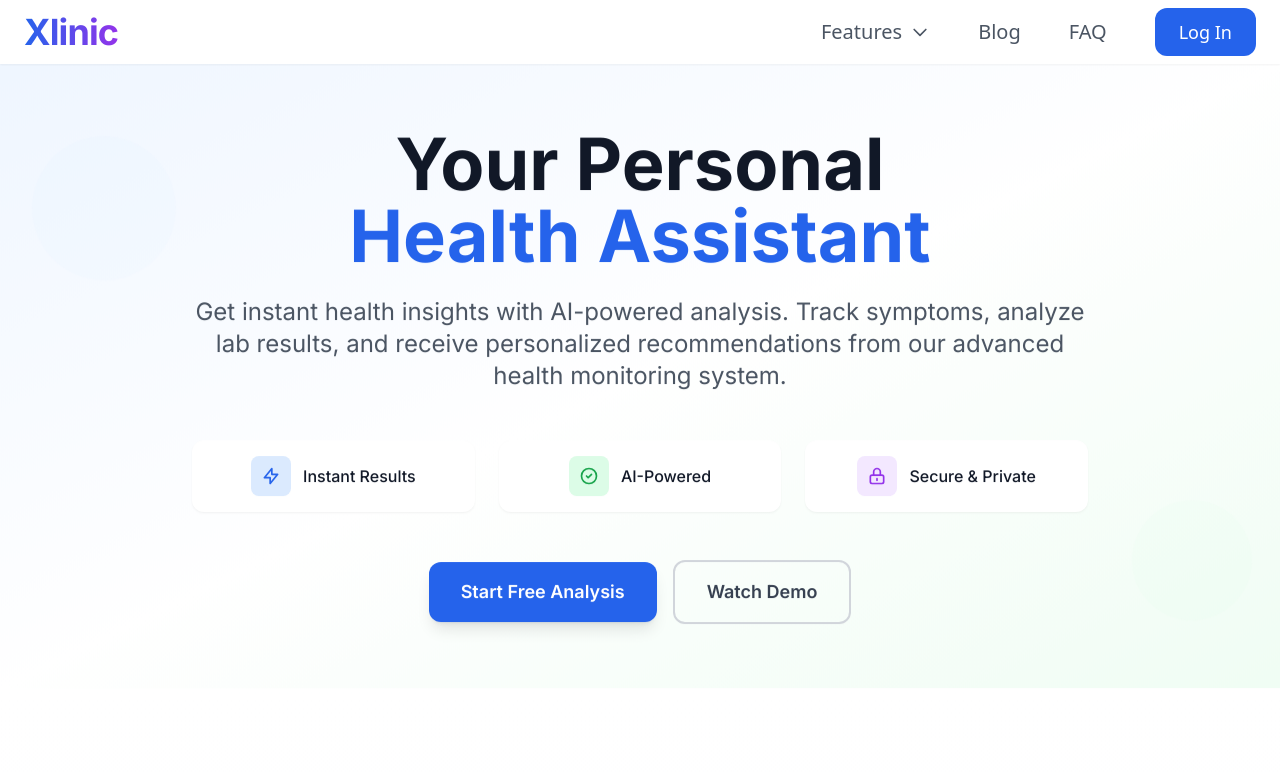
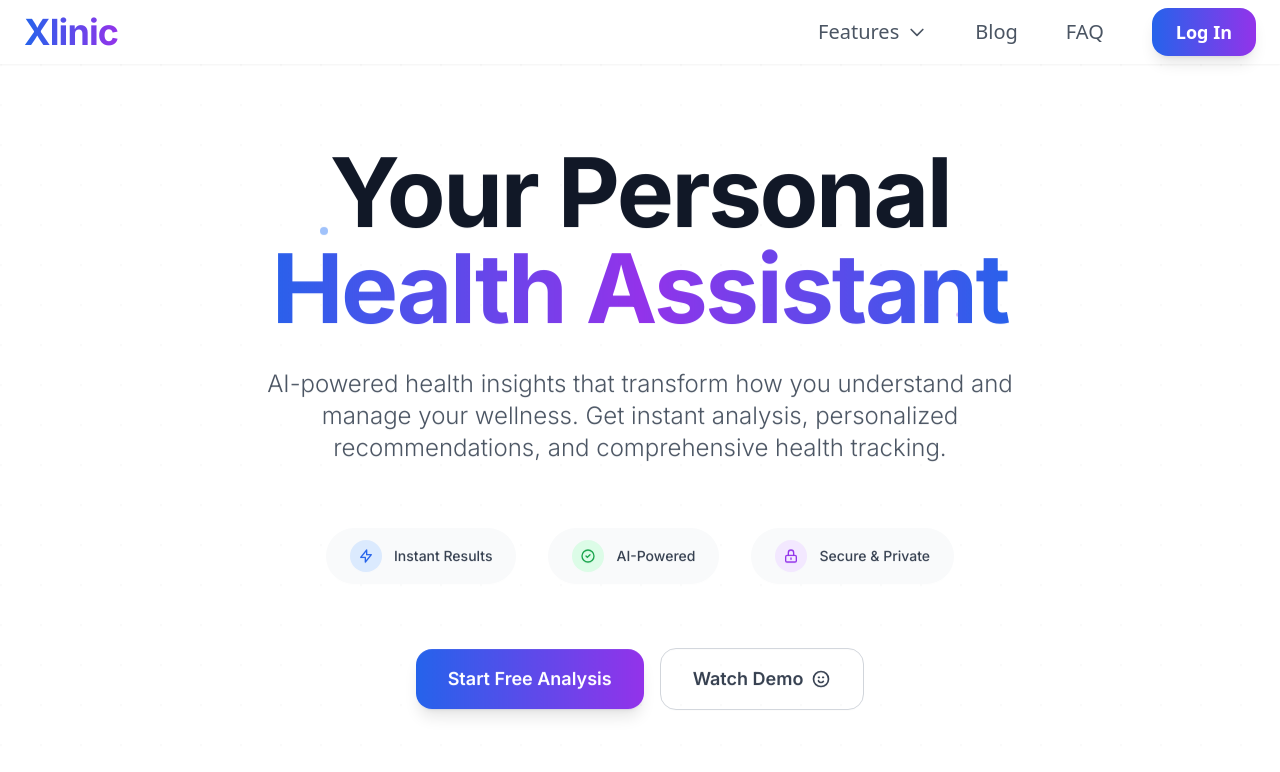
Before and after one commit to recaicelik/xlinic-web, a Next.js app: page / in a window 1280 px wide. Shown: the top 772 px of the page. Built offline with nearby package versions, Linux system fonts and the light colour scheme.

Commit message:
Lets go 2

```diff
--- a/src/components/layout/Header.tsx
+++ b/src/components/layout/Header.tsx
@@ -17,10 +17,6 @@ const features = [
   {
     name: 'Skin Analysis',
     href: '#skin-analysis',
-  },
-  {
-    name: 'Medication Reminders',
-    href: '#medication',
   },
   {
     name: 'Health Reports',
@@ -285,15 +281,13 @@ export const Header = () => {
             {/* Login Button */}
             <Link href="/auth">
               <motion.button
-                className="px-6 py-2.5 bg-blue-600 text-white text-lg font-medium rounded-xl hover:bg-blue-700 transition-all duration-200 hover:shadow-lg"
+                className="group relative px-6 py-2.5 bg-gradient-to-r from-blue-600 to-purple-600 text-white text-lg font-semibold rounded-2xl hover:from-blue-700 hover:to-purple-700 transition-all duration-300 shadow-lg hover:shadow-xl"
                 style={{ fontFamily: 'system-ui' }}
-                whileHover={{
-                  scale: 1.05,
-                  boxShadow: "0 10px 25px -5px rgba(59, 130, 246, 0.4)"
-                }}
-                whileTap={{ scale: 0.95 }}
+                whileHover={{ scale: 1.02 }}
+                whileTap={{ scale: 0.98 }}
               >
-                Log In
+                <span className="relative z-10">Log In</span>
+                <div className="absolute inset-0 bg-gradient-to-r from-blue-700 to-purple-700 rounded-2xl opacity-0 group-hover:opacity-100 transition-opacity duration-300" />
               </motion.button>
             </Link>
           </motion.div>
@@ -406,12 +400,13 @@ export const Header = () => {
                 >
                   <Link href="/auth">
                     <motion.button
-                      className="w-full px-6 py-3 bg-blue-600 text-white text-lg font-medium rounded-xl hover:bg-blue-700 transition-all duration-200 hover:shadow-lg"
+                      className="group relative w-full px-6 py-3 bg-gradient-to-r from-blue-600 to-purple-600 text-white text-lg font-semibold rounded-2xl hover:from-blue-700 hover:to-purple-700 transition-all duration-300 shadow-lg hover:shadow-xl"
                       style={{ fontFamily: 'system-ui' }}
                       whileHover={{ scale: 1.02 }}
                       whileTap={{ scale: 0.98 }}
                     >
-                      Log In
+                      <span className="relative z-10">Log In</span>
+                      <div className="absolute inset-0 bg-gradient-to-r from-blue-700 to-purple-700 rounded-2xl opacity-0 group-hover:opacity-100 transition-opacity duration-300" />
                     </motion.button>
                   </Link>
                 </motion.div>
--- a/src/components/sections/HeroSection.tsx
+++ b/src/components/sections/HeroSection.tsx
@@ -3,222 +3,151 @@
 import { motion } from "framer-motion";
 import Link from "next/link";
 
-// Text reveal animation
-const textReveal = {
-  hidden: { opacity: 0, y: 50 },
-  visible: {
-    opacity: 1,
-    y: 0,
-    transition: {
-      duration: 0.8,
-      ease: "easeOut"
-    }
-  }
-};
-
-// Stagger animation for benefits
-const benefitsStagger = {
-  hidden: { opacity: 0 },
-  visible: {
-    opacity: 1,
-    transition: {
-      staggerChildren: 0.2,
-      delayChildren: 0.3
-    }
-  }
-};
-
-// Individual benefit animation
-const benefitItem = {
-  hidden: { opacity: 0, scale: 0.8, y: 20 },
-  visible: {
-    opacity: 1,
-    scale: 1,
-    y: 0,
-    transition: {
-      duration: 0.5,
-      ease: "easeOut"
-    }
-  }
-};
-
 export const HeroSection = () => {
   return (
-    <section className="relative py-16 bg-gradient-to-br from-blue-50 via-white to-green-50 dark:from-gray-900 dark:via-gray-800 dark:to-gray-900 overflow-hidden">
-      {/* Animated Background Elements */}
-      <motion.div
-        className="absolute inset-0"
-        initial={{ opacity: 0 }}
-        animate={{ opacity: 1 }}
-        transition={{ duration: 2 }}
-      >
+    <section className="relative min-h-[80vh] flex items-center justify-center bg-white dark:bg-gray-900 overflow-hidden">
+      {/* Subtle Background Pattern */}
+      <div className="absolute inset-0 opacity-[0.02] dark:opacity-[0.05]">
+        <div className="absolute inset-0" style={{
+          backgroundImage: `radial-gradient(circle at 1px 1px, #000 1px, transparent 0)`,
+          backgroundSize: '40px 40px'
+        }} />
+      </div>
+
+      {/* Floating Elements - Minimal */}
+      <div className="absolute inset-0 pointer-events-none">
         <motion.div
-          className="absolute top-20 left-10 w-32 h-32 bg-blue-200 rounded-full opacity-5"
+          className="absolute top-1/4 left-1/4 w-2 h-2 bg-blue-500 rounded-full opacity-20"
           animate={{
-            scale: [1, 1.2, 1],
-            rotate: [0, 180, 360],
+            y: [0, -20, 0],
+            opacity: [0.2, 0.5, 0.2]
           }}
           transition={{
-            duration: 20,
+            duration: 4,
             repeat: Infinity,
-            ease: "linear"
+            ease: "easeInOut"
           }}
         />
         <motion.div
-          className="absolute bottom-20 right-10 w-24 h-24 bg-green-200 rounded-full opacity-5"
+          className="absolute top-1/3 right-1/4 w-1 h-1 bg-purple-500 rounded-full opacity-30"
           animate={{
-            scale: [1, 1.3, 1],
-            rotate: [360, 180, 0],
+            y: [0, 15, 0],
+            opacity: [0.3, 0.6, 0.3]
           }}
           transition={{
-            duration: 15,
+            duration: 3,
             repeat: Infinity,
-            ease: "linear"
+            ease: "easeInOut",
+            delay: 1
           }}
         />
-      </motion.div>
+        <motion.div
+          className="absolute bottom-1/3 left-1/3 w-1.5 h-1.5 bg-green-500 rounded-full opacity-25"
+          animate={{
+            y: [0, -10, 0],
+            opacity: [0.25, 0.5, 0.25]
+          }}
+          transition={{
+            duration: 5,
+            repeat: Infinity,
+            ease: "easeInOut",
+            delay: 2
+          }}
+        />
+      </div>
 
-      <div className="relative max-w-7xl mx-auto px-4 sm:px-6 lg:px-8">
+      <div className="relative max-w-6xl mx-auto px-6 py-20">
         <div className="text-center">
-          {/* Main Headline with Text Reveal */}
-          <motion.div
-            initial="hidden"
-            animate="visible"
-            variants={textReveal}
-            className="mb-6"
-          >
-            <motion.h1
-              className="text-4xl sm:text-5xl md:text-6xl lg:text-7xl font-bold text-gray-900 dark:text-white mb-6 leading-tight"
-            >
-              <motion.span
-                initial={{ opacity: 0, x: -50 }}
-                animate={{ opacity: 1, x: 0 }}
-                transition={{ duration: 0.8, delay: 0.2 }}
-                className="block"
-              >
-                Your Personal
-              </motion.span>
-              <motion.span
-                initial={{ opacity: 0, x: 50 }}
-                animate={{ opacity: 1, x: 0 }}
-                transition={{ duration: 0.8, delay: 0.4 }}
-                className="block text-blue-600 dark:text-blue-400"
-              >
-                Health Assistant
-              </motion.span>
-            </motion.h1>
-          </motion.div>
-
-          {/* Subtitle with Fade In */}
-          <motion.p
-            initial={{ opacity: 0, y: 30 }}
-            animate={{ opacity: 1, y: 0 }}
-            transition={{ duration: 0.8, delay: 0.6 }}
-            className="text-xl sm:text-2xl text-gray-600 dark:text-gray-300 max-w-4xl mx-auto mb-12 leading-relaxed"
-          >
-            Get instant health insights with AI-powered analysis. Track symptoms, analyze lab results, and receive personalized recommendations from our advanced health monitoring system.
-          </motion.p>
-
-          {/* Key Benefits with Stagger Animation */}
-          <motion.div
-            initial="hidden"
-            animate="visible"
-            variants={benefitsStagger}
-            className="grid grid-cols-1 md:grid-cols-3 gap-6 max-w-4xl mx-auto mb-12"
-          >
-            <motion.div
-              variants={benefitItem}
-              whileHover={{
-                scale: 1.05,
-                y: -5,
-                transition: { duration: 0.2 }
-              }}
-              className="flex items-center justify-center gap-3 p-4 bg-white dark:bg-gray-800 rounded-xl shadow-sm hover:shadow-lg transition-shadow duration-300"
-            >
-              <motion.div
-                className="w-10 h-10 bg-blue-100 dark:bg-blue-900/30 rounded-lg flex items-center justify-center"
-                whileHover={{ rotate: 360 }}
-                transition={{ duration: 0.5 }}
-              >
-                <svg className="w-5 h-5 text-blue-600 dark:text-blue-400" fill="none" stroke="currentColor" viewBox="0 0 24 24">
-                  <path strokeLinecap="round" strokeLinejoin="round" strokeWidth={2} d="M13 10V3L4 14h7v7l9-11h-7z" />
-                </svg>
-              </motion.div>
-              <span className="font-medium text-gray-900 dark:text-white">Instant Results</span>
-            </motion.div>
-
-            <motion.div
-              variants={benefitItem}
-              whileHover={{
-                scale: 1.05,
-                y: -5,
-                transition: { duration: 0.2 }
-              }}
-              className="flex items-center justify-center gap-3 p-4 bg-white dark:bg-gray-800 rounded-xl shadow-sm hover:shadow-lg transition-shadow duration-300"
-            >
-              <motion.div
-                className="w-10 h-10 bg-green-100 dark:bg-green-900/30 rounded-lg flex items-center justify-center"
-                whileHover={{ rotate: 360 }}
-                transition={{ duration: 0.5 }}
-              >
-                <svg className="w-5 h-5 text-green-600 dark:text-green-400" fill="none" stroke="currentColor" viewBox="0 0 24 24">
-                  <path strokeLinecap="round" strokeLinejoin="round" strokeWidth={2} d="M9 12l2 2 4-4m6 2a9 9 0 11-18 0 9 9 0 0118 0z" />
-                </svg>
-              </motion.div>
-              <span className="font-medium text-gray-900 dark:text-white">AI-Powered</span>
-            </motion.div>
-
-            <motion.div
-              variants={benefitItem}
-              whileHover={{
-                scale: 1.05,
-                y: -5,
-                transition: { duration: 0.2 }
-              }}
-              className="flex items-center justify-center gap-3 p-4 bg-white dark:bg-gray-800 rounded-xl shadow-sm hover:shadow-lg transition-shadow duration-300"
-            >
-              <motion.div
-                className="w-10 h-10 bg-purple-100 dark:bg-purple-900/30 rounded-lg flex items-center justify-center"
-                whileHover={{ rotate: 360 }}
-                transition={{ duration: 0.5 }}
-              >
-                <svg className="w-5 h-5 text-purple-600 dark:text-purple-400" fill="none" stroke="currentColor" viewBox="0 0 24 24">
-                  <path strokeLinecap="round" strokeLinejoin="round" strokeWidth={2} d="M12 15v2m-6 4h12a2 2 0 002-2v-6a2 2 0 00-2-2H6a2 2 0 00-2 2v6a2 2 0 002 2zm10-10V7a4 4 0 00-8 0v4h8z" />
-                </svg>
-              </motion.div>
-              <span className="font-medium text-gray-900 dark:text-white">Secure & Private</span>
-            </motion.div>
-          </motion.div>
-
-          {/* CTA Buttons with Enhanced Animations */}
+          {/* Main Headline - Clean and Modern */}
           <motion.div
             initial={{ opacity: 0, y: 30 }}
             animate={{ opacity: 1, y: 0 }}
-            transition={{ duration: 0.8, delay: 0.8 }}
+            transition={{ duration: 0.8, ease: "easeOut" }}
+            className="mb-8"
+          >
+            <h1 className="text-5xl sm:text-6xl md:text-7xl lg:text-8xl font-bold text-gray-900 dark:text-white mb-6 leading-[0.9] tracking-tight">
+              <span className="block">Your Personal</span>
+              <span className="block bg-gradient-to-r from-blue-600 via-purple-600 to-blue-600 bg-clip-text text-transparent">
+                Health Assistant
+              </span>
+            </h1>
+          </motion.div>
+
+          {/* Subtitle - Refined */}
+          <motion.p
+            initial={{ opacity: 0, y: 20 }}
+            animate={{ opacity: 1, y: 0 }}
+            transition={{ duration: 0.8, delay: 0.2, ease: "easeOut" }}
+            className="text-xl sm:text-2xl text-gray-600 dark:text-gray-400 max-w-3xl mx-auto mb-16 leading-relaxed font-light"
+          >
+            AI-powered health insights that transform how you understand and manage your wellness.
+            Get instant analysis, personalized recommendations, and comprehensive health tracking.
+          </motion.p>
+
+          {/* Key Benefits - Minimal Cards */}
+          <motion.div
+            initial={{ opacity: 0, y: 20 }}
+            animate={{ opacity: 1, y: 0 }}
+            transition={{ duration: 0.8, delay: 0.4, ease: "easeOut" }}
+            className="flex flex-wrap justify-center gap-8 mb-16"
+          >
+            <div className="flex items-center gap-3 px-6 py-3 bg-gray-50 dark:bg-gray-800 rounded-full">
+              <div className="w-8 h-8 bg-blue-100 dark:bg-blue-900/30 rounded-full flex items-center justify-center">
+                <svg className="w-4 h-4 text-blue-600 dark:text-blue-400" fill="none" stroke="currentColor" viewBox="0 0 24 24">
+                  <path strokeLinecap="round" strokeLinejoin="round" strokeWidth={2} d="M13 10V3L4 14h7v7l9-11h-7z" />
+                </svg>
+              </div>
+              <span className="text-sm font-medium text-gray-700 dark:text-gray-300">Instant Results</span>
+            </div>
+
+            <div className="flex items-center gap-3 px-6 py-3 bg-gray-50 dark:bg-gray-800 rounded-full">
+              <div className="w-8 h-8 bg-green-100 dark:bg-green-900/30 rounded-full flex items-center justify-center">
+                <svg className="w-4 h-4 text-green-600 dark:text-green-400" fill="none" stroke="currentColor" viewBox="0 0 24 24">
+                  <path strokeLinecap="round" strokeLinejoin="round" strokeWidth={2} d="M9 12l2 2 4-4m6 2a9 9 0 11-18 0 9 9 0 0118 0z" />
+                </svg>
+              </div>
+              <span className="text-sm font-medium text-gray-700 dark:text-gray-300">AI-Powered</span>
+            </div>
+
+            <div className="flex items-center gap-3 px-6 py-3 bg-gray-50 dark:bg-gray-800 rounded-full">
+              <div className="w-8 h-8 bg-purple-100 dark:bg-purple-900/30 rounded-full flex items-center justify-center">
+                <svg className="w-4 h-4 text-purple-600 dark:text-purple-400" fill="none" stroke="currentColor" viewBox="0 0 24 24">
+                  <path strokeLinecap="round" strokeLinejoin="round" strokeWidth={2} d="M12 15v2m-6 4h12a2 2 0 002-2v-6a2 2 0 00-2-2H6a2 2 0 00-2 2v6a2 2 0 002 2zm10-10V7a4 4 0 00-8 0v4h8z" />
+                </svg>
+              </div>
+              <span className="text-sm font-medium text-gray-700 dark:text-gray-300">Secure & Private</span>
+            </div>
+          </motion.div>
+
+          {/* CTA Buttons - Modern Style */}
+          <motion.div
+            initial={{ opacity: 0, y: 20 }}
+            animate={{ opacity: 1, y: 0 }}
+            transition={{ duration: 0.8, delay: 0.6, ease: "easeOut" }}
             className="flex flex-col sm:flex-row gap-4 justify-center items-center"
           >
             <Link href="/auth">
               <motion.button
-                whileHover={{
-                  scale: 1.05,
-                  boxShadow: "0 20px 25px -5px rgba(0, 0, 0, 0.1), 0 10px 10px -5px rgba(0, 0, 0, 0.04)"
-                }}
-                whileTap={{ scale: 0.95 }}
-                className="px-8 py-4 bg-blue-600 text-white text-lg font-semibold rounded-xl hover:bg-blue-700 transition-all duration-200 shadow-lg"
+                whileHover={{ scale: 1.02 }}
+                whileTap={{ scale: 0.98 }}
+                className="group relative px-8 py-4 bg-gradient-to-r from-blue-600 to-purple-600 text-white text-lg font-semibold rounded-2xl hover:from-blue-700 hover:to-purple-700 transition-all duration-300 shadow-lg hover:shadow-xl"
               >
-                Start Free Analysis
+                <span className="relative z-10">Start Free Analysis</span>
+                <div className="absolute inset-0 bg-gradient-to-r from-blue-700 to-purple-700 rounded-2xl opacity-0 group-hover:opacity-100 transition-opacity duration-300" />
               </motion.button>
             </Link>
+
             <motion.button
-              whileHover={{
-                scale: 1.05,
-                backgroundColor: "#f3f4f6",
-                color: "#374151"
-              }}
-              whileTap={{ scale: 0.95 }}
-              className="px-8 py-4 border-2 border-gray-300 dark:border-gray-600 text-gray-700 dark:text-gray-300 text-lg font-semibold rounded-xl hover:bg-gray-50 dark:hover:bg-gray-800 transition-all duration-200"
+              whileHover={{ scale: 1.02 }}
+              whileTap={{ scale: 0.98 }}
+              className="px-8 py-4 border border-gray-300 dark:border-gray-600 text-gray-700 dark:text-gray-300 text-lg font-semibold rounded-2xl hover:bg-gray-50 dark:hover:bg-gray-800 transition-all duration-300 group"
             >
-              Watch Demo
+              <span className="flex items-center gap-2">
+                Watch Demo
+                <svg className="w-5 h-5 group-hover:translate-x-1 transition-transform duration-300" fill="none" stroke="currentColor" viewBox="0 0 24 24">
+                  <path strokeLinecap="round" strokeLinejoin="round" strokeWidth={2} d="M14.828 14.828a4 4 0 01-5.656 0M9 10h1m4 0h1m-6 4h.01M21 12a9 9 0 11-18 0 9 9 0 0118 0z" />
+                </svg>
+              </span>
             </motion.button>
           </motion.div>
         </div>
```
Also changed, not shown: src/components/sections/FeaturesSection.tsx (+20 -23 lines).
